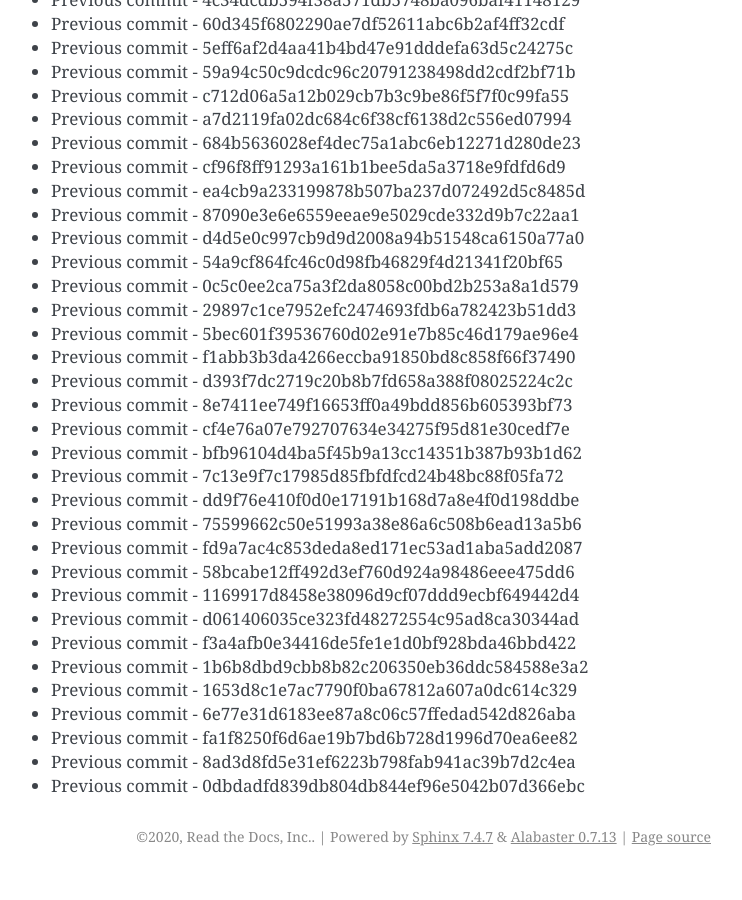
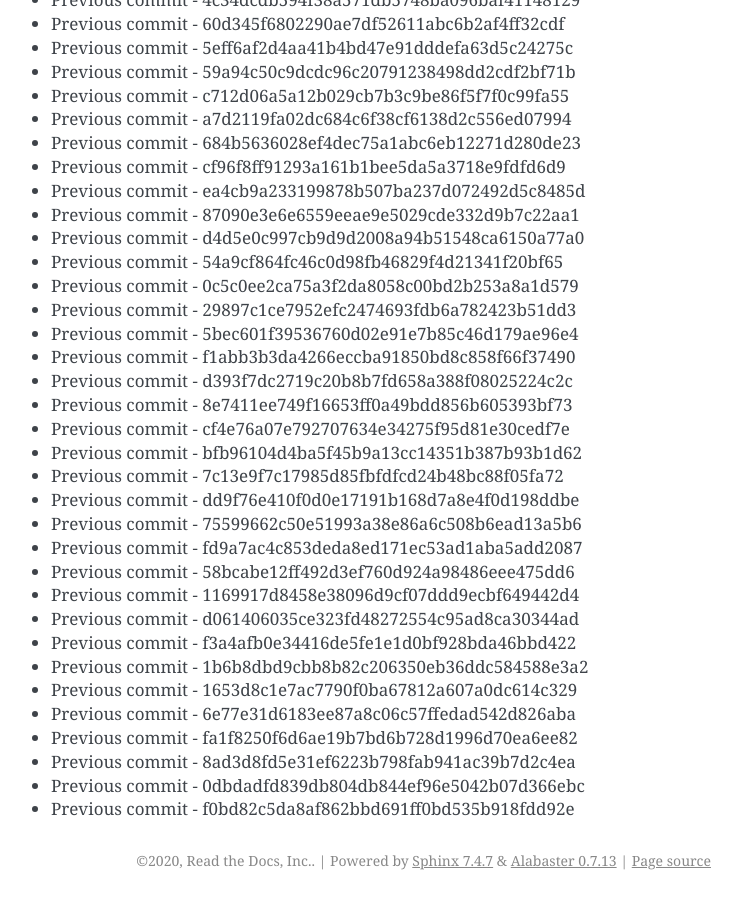
Before and after one commit to readthedocs/rtd-git-stresstest, a Sphinx documentation site: the page built from docs/updates.rst, in a window 1280 px wide and 900 px high, scrolled down 55150 px. Shown: the whole window, without its empty margins (399-1141 px from the left). Built offline with Sphinx 7.4.7, drawn with Linux system fonts in a browser that asks for light colours; before the commit the page ends 56026 px from its top, so only the background shows below that.

Commit message:
Generating commit from previous: f0bd82c5da8af862bbd691ff0bd535b918fdd92e

```diff
--- a/docs/updates.rst
+++ b/docs/updates.rst
@@ -2349,3 +2349,4 @@ It can be tested for any performance characteristics.
 * Previous commit - fa1f8250f6d6ae19b7bd6b728d1996d70ea6ee82
 * Previous commit - 8ad3d8fd5e31ef6223b798fab941ac39b7d2c4ea
 * Previous commit - 0dbdadfd839db804db844ef96e5042b07d366ebc
+* Previous commit - f0bd82c5da8af862bbd691ff0bd535b918fdd92e
```
